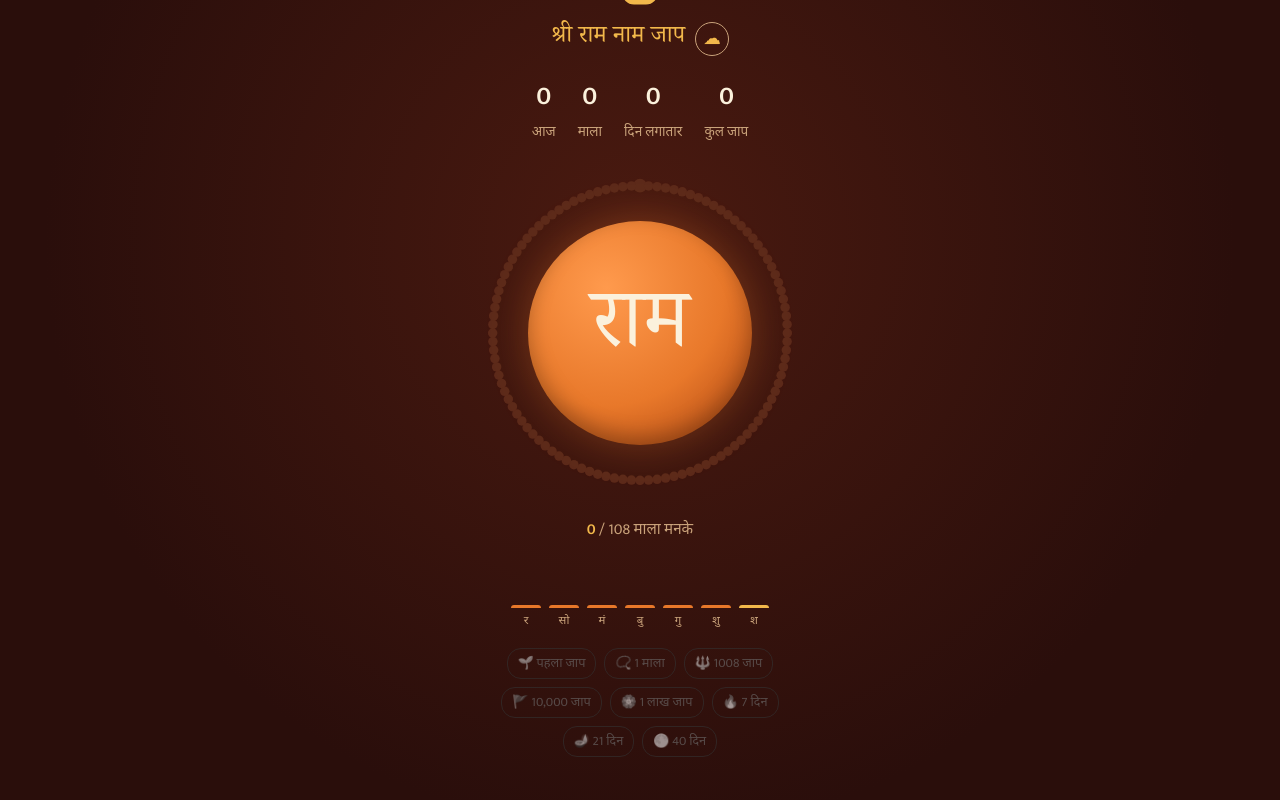
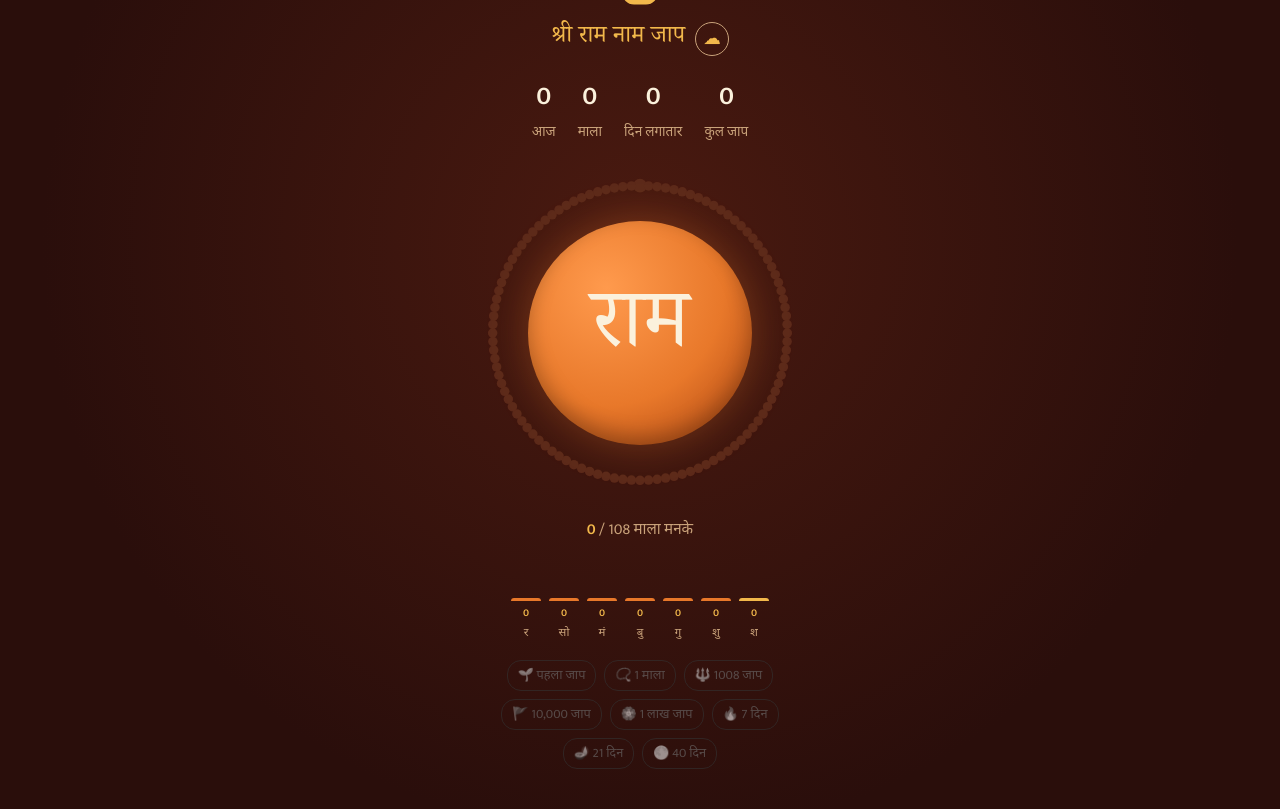
Before and after one commit to guptasagr/Ram-jaap, a plain HTML site: page index.html in a window 1280 px wide. Drawn offline with Linux system fonts and the light colour scheme; a web font is replaced by a local one.

Commit message:
Add files via upload

```diff
--- a/index.html
+++ b/index.html
@@ -35,10 +35,11 @@ h1{font-family:"Tiro Devanagari Hindi","Noto Serif Devanagari",serif;font-weight
 #tap:focus-visible{outline:3px solid var(--gold);outline-offset:4px}
 .ring{position:absolute;inset:17%;border-radius:50%;border:2px solid var(--gold);pointer-events:none;animation:ring .7s ease-out forwards}
 @keyframes ring{to{transform:scale(1.35);opacity:0}}
-.week{display:flex;gap:8px;align-items:flex-end;height:70px}
+.week{display:flex;gap:8px;align-items:flex-end;height:82px}
 .week div{width:30px;text-align:center;font-size:.72rem;color:var(--dim)}
 .week i{display:block;background:var(--saff);border-radius:3px 3px 0 0;min-height:3px;margin-bottom:3px}
 .week .t i{background:var(--gold)}
+.week b{display:block;font-size:.65rem;font-weight:600;color:var(--gold);margin-bottom:1px}
 .badges{display:flex;flex-wrap:wrap;gap:8px;justify-content:center;width:min(88vw,340px)}
 .badges span{font-size:.8rem;padding:4px 10px;border-radius:14px;border:1px solid #5c2a1a;color:#8a6a55;filter:grayscale(1);opacity:.6}
 .badges span.on{border-color:var(--gold);color:var(--gold);filter:none;opacity:1}
@@ -106,7 +107,7 @@ function render(){
   for(var k=6;k>=0;k--){var d=new Date();d.setDate(d.getDate()-k);var v=S.days[dk(d)]||0;arr.push([d,v]);if(v>max)max=v;}
   arr.forEach(function(x,idx){
     var el=document.createElement('div');if(idx===6)el.className='t';
-    el.innerHTML='<i style="height:'+Math.round(x[1]/max*50)+'px"></i>'+['र','सो','मं','बु','गु','शु','श'][x[0].getDay()];
+    el.innerHTML='<i style="height:'+Math.round(x[1]/max*50)+'px"></i><b>'+x[1]+'</b>'+['र','सो','मं','बु','गु','शु','श'][x[0].getDay()];
     el.title=x[1]+' जाप';w.appendChild(el);
   });
   renderBadges();
--- a/sw.js
+++ b/sw.js
@@ -1,4 +1,4 @@
-const V='jaap-shell-v6';
+const V='jaap-shell-v7';
 const SHELL=['./','./index.html','./manifest.webmanifest','./icon-192.png','./icon-512.png','./maskable-512.png'];
 
 self.addEventListener('install',e=>{e.waitUntil(caches.open(V).then(c=>c.addAll(SHELL)).then(()=>self.skipWaiting()));});
```
